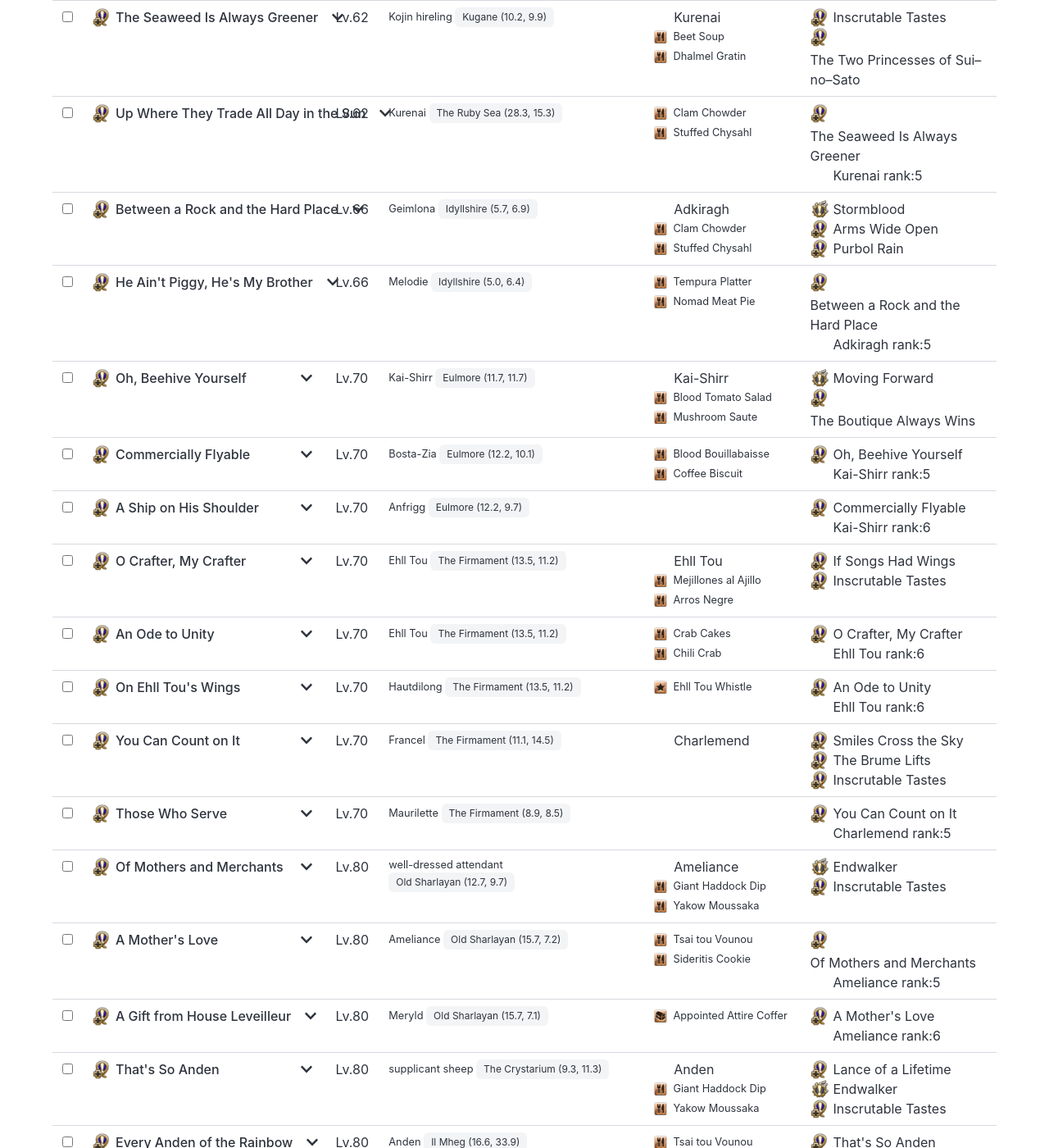
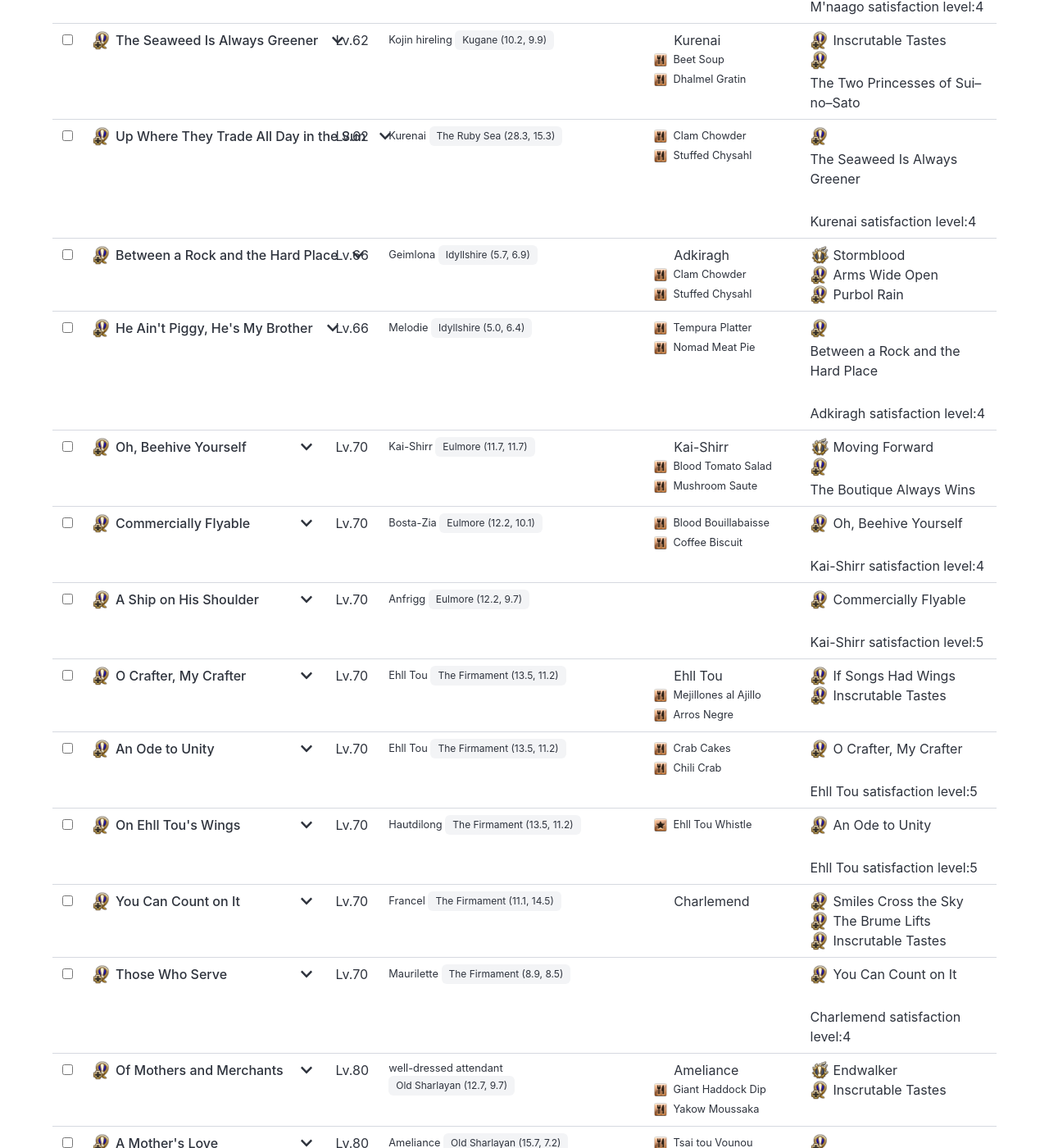
Before and after one commit to ffxiv-mognet/ffxiv-mognet.github.io, a Jekyll site: the page built from quests/lifestyle/custom-deliveries.md, in a window 1280 px wide and 1400 px high, scrolled down 448 px. Shown: the whole window at 82% size. Built offline with Jekyll 4.4.1, drawn with Linux system fonts in a browser that asks for light colours; some of the changed text lies outside the part shown.

Commit message:
custom deliveries

```diff
--- a/quests/lifestyle/custom-deliveries.md
+++ b/quests/lifestyle/custom-deliveries.md
@@ -169,8 +169,8 @@
         genre: Rhalgr's Reach Sidequests
         icon: '71140'
       - type: satisfaction-npc
-        rank: 5
-        name: M'naago rank:5
+        rank: 4
+        name: M'naago satisfaction level:4
         id: '2'
         location: Rhalgr's Reach
         coords: (14.6, 9.4)
@@ -305,8 +305,8 @@
         genre: Kugane Sidequests
         icon: '71140'
       - type: satisfaction-npc
-        rank: 5
-        name: Kurenai rank:5
+        rank: 4
+        name: Kurenai satisfaction level:4
         id: '3'
         location: The Ruby Sea
         coords: (28.3, 15.3)
@@ -442,8 +442,8 @@
         genre: Idyllshire Sidequests
         icon: '71140'
       - type: satisfaction-npc
-        rank: 5
-        name: Adkiragh rank:5
+        rank: 4
+        name: Adkiragh satisfaction level:4
         id: '4'
         location: Idyllshire
         coords: (4.9, 6.6)
@@ -579,8 +579,8 @@
         genre: Eulmore Sidequests
         icon: '71140'
       - type: satisfaction-npc
-        rank: 5
-        name: Kai-Shirr rank:5
+        rank: 4
+        name: Kai-Shirr satisfaction level:4
         id: '5'
         location: Eulmore
         coords: (12.3, 9.9)
@@ -639,8 +639,8 @@
         genre: Eulmore Sidequests
         icon: '71140'
       - type: satisfaction-npc
-        rank: 6
-        name: Kai-Shirr rank:6
+        rank: 5
+        name: Kai-Shirr satisfaction level:5
         id: '5'
         location: Eulmore
         coords: (12.3, 9.9)
@@ -762,8 +762,8 @@
         genre: Ishgardian Restoration Sidequests
         icon: '71140'
       - type: satisfaction-npc
-        rank: 6
-        name: Ehll Tou rank:6
+        rank: 5
+        name: Ehll Tou satisfaction level:5
         id: '6'
         location: The Firmament
         coords: (13.5, 11.2)
@@ -822,8 +822,8 @@
         genre: Ishgardian Restoration Sidequests
         icon: '71140'
       - type: satisfaction-npc
-        rank: 6
-        name: Ehll Tou rank:6
+        rank: 5
+        name: Ehll Tou satisfaction level:5
         id: '6'
         location: The Firmament
         coords: (13.5, 11.2)
@@ -956,8 +956,8 @@
         genre: Ishgardian Restoration Sidequests
         icon: '71140'
       - type: satisfaction-npc
-        rank: 5
-        name: Charlemend rank:5
+        rank: 4
+        name: Charlemend satisfaction level:4
         id: '7'
         location: The Firmament
         coords: (8.9, 8.5)
@@ -1102,8 +1102,8 @@
         genre: Old Sharlayan Sidequests
         icon: '71140'
       - type: satisfaction-npc
-        rank: 5
-        name: Ameliance rank:5
+        rank: 4
+        name: Ameliance satisfaction level:4
         id: '8'
         location: Old Sharlayan
         coords: (15.7, 7.2)
@@ -1163,8 +1163,8 @@
         genre: Old Sharlayan Sidequests
         icon: '71140'
       - type: satisfaction-npc
-        rank: 6
-        name: Ameliance rank:6
+        rank: 5
+        name: Ameliance satisfaction level:5
         id: '8'
         location: Old Sharlayan
         coords: (15.7, 7.2)
@@ -1296,8 +1296,8 @@
         genre: Crystarium Sidequests
         icon: '71140'
       - type: satisfaction-npc
-        rank: 6
-        name: Anden rank:6
+        rank: 5
+        name: Anden satisfaction level:5
         id: '9'
         location: Il Mheg
         coords: (16.6, 33.9)
@@ -1357,8 +1357,8 @@
         genre: Il Mheg Sidequests
         icon: '71140'
       - type: satisfaction-npc
-        rank: 6
-        name: Anden rank:6
+        rank: 5
+        name: Anden satisfaction level:5
         id: '9'
         location: Il Mheg
         coords: (16.6, 33.9)
@@ -1495,8 +1495,8 @@
         genre: Old Sharlayan Sidequests
         icon: '71140'
       - type: satisfaction-npc
-        rank: 6
-        name: Margrat rank:6
+        rank: 5
+        name: Margrat satisfaction level:5
         id: '10'
         location: Labyrinthos
         coords: (20.4, 20.1)
@@ -1639,8 +1639,8 @@
         genre: Tuliyollal Sidequests
         icon: '71140'
       - type: satisfaction-npc
-        rank: 6
-        name: Nitowikwe rank:6
+        rank: 5
+        name: Nitowikwe satisfaction level:5
         id: '11'
         location: Shaaloani
         coords: (14.3, 19.3)
@@ -1677,8 +1677,8 @@
         genre: Shaaloani Sidequests
         icon: '71140'
       - type: satisfaction-npc
-        rank: 6
-        name: Nitowikwe rank:6
+        rank: 5
+        name: Nitowikwe satisfaction level:5
         id: '11'
         location: Shaaloani
         coords: (14.3, 19.3)
@@ -1816,8 +1816,8 @@
         genre: Tuliyollal Sidequests
         icon: '71140'
       - type: satisfaction-npc
-        rank: 6
-        name: Tiisol Ja rank:6
+        rank: 5
+        name: Tiisol Ja satisfaction level:5
         id: '12'
         location: Tuliyollal
         coords: (15.1, 12.1)
--- a/scripts/xiv-quest-scraper.py
+++ b/scripts/xiv-quest-scraper.py
@@ -407,11 +407,11 @@
             satisfaction = self.sheets['SatisfactionNpc'].byId(row['SatisfactionNpc'])
             npc = self.sheets['ENpcResident'].byId(satisfaction['Npc'])
             pos = self.location_coords_from_level(satisfaction['Level'])
-            rank = int(row['SatisfactionLevel']) + 1
+            rank = int(row['SatisfactionLevel'])
             requirements.append({
                 'type': "satisfaction-npc",
                 'rank': rank,
-                'name': '{} rank:{}'.format(npc['Singular'], rank),
+                'name': '{} satisfaction level:{}'.format(npc['Singular'], rank),
                 'id': satisfaction['#'],
                 'location': pos['location'],
                 'coords': pos['coords'],
```
